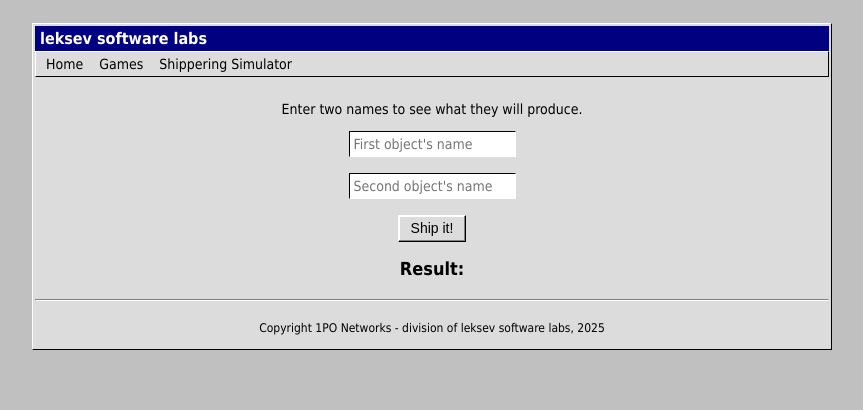
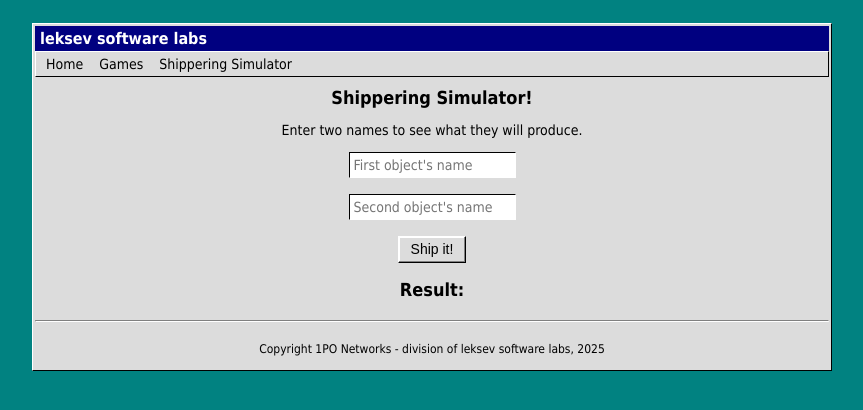
Before and after one commit to leksevzip/leksevzip.github.io, a plain HTML site: page index.html in a window 1280 px wide. Both pictures are taken after a click on the link "Shippering Simulator". Shown: the whole page, without its empty margins (208-1071 px from the left). Drawn offline with Linux system fonts and the light colour scheme.

Commit message:
Background Color Update

```diff
--- a/index.html
+++ b/index.html
@@ -8,7 +8,7 @@
     <link href="https://fonts.googleapis.com/css2?family=Roboto:wght@400;700&display=swap" rel="stylesheet">
     <style>
         body {
-            background-color: #c0c0c0;
+            background-color: #018281;
             font-family: 'MS Sans Serif', 'Tahoma', 'Arial', sans-serif;
             font-size: 14px;
             color: #000;
@@ -221,6 +221,7 @@ That's a some kind of IDE that i made for NemoScript (i still recommend to use N
                 <a href="#shippering-simulator-page" class="menu-bar-item">Shippering Simulator</a>
             </div>
             <div class="content" style="text-align: center;">
+				<h1>Shippering Simulator!</h1>
                 <p>Enter two names to see what they will produce.</p>
                 <input type="text" id="firstObj" placeholder="First object's name">
                 <br><br>
```
